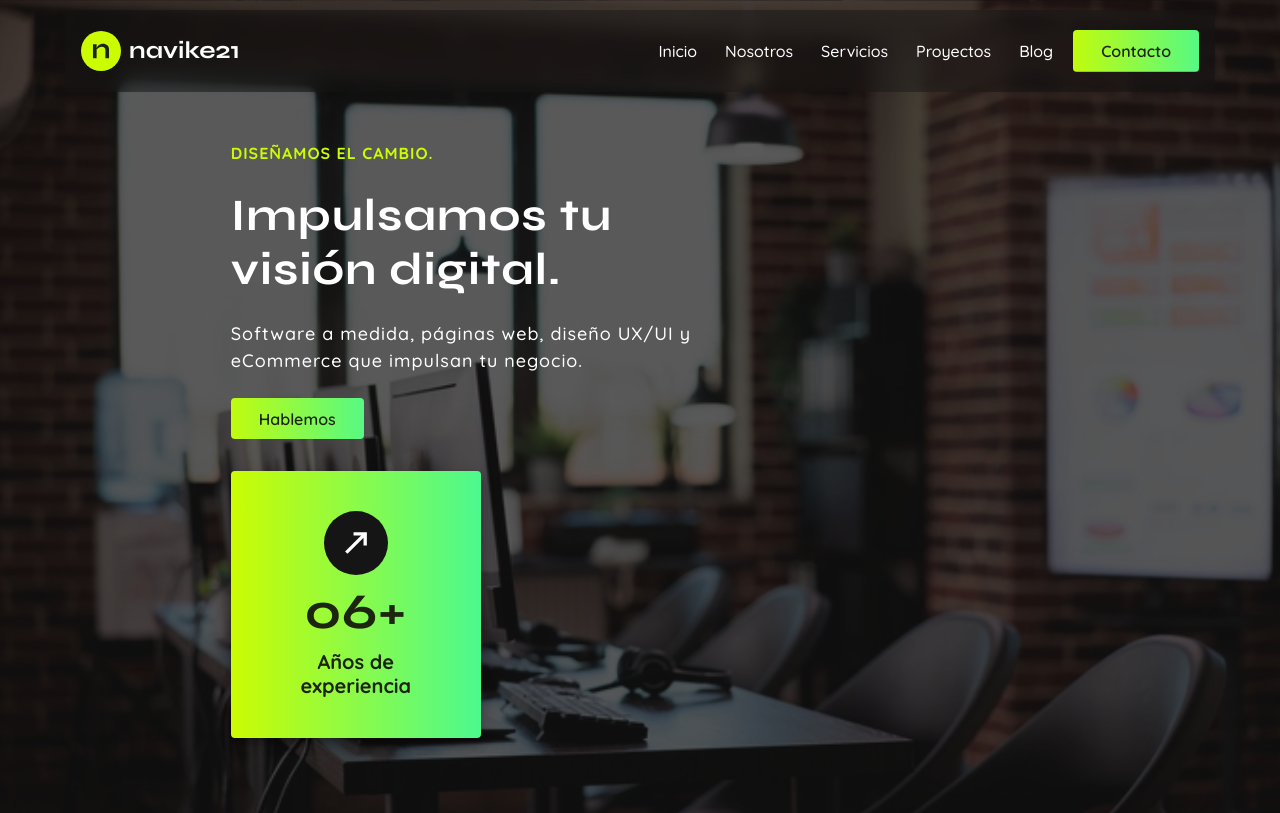
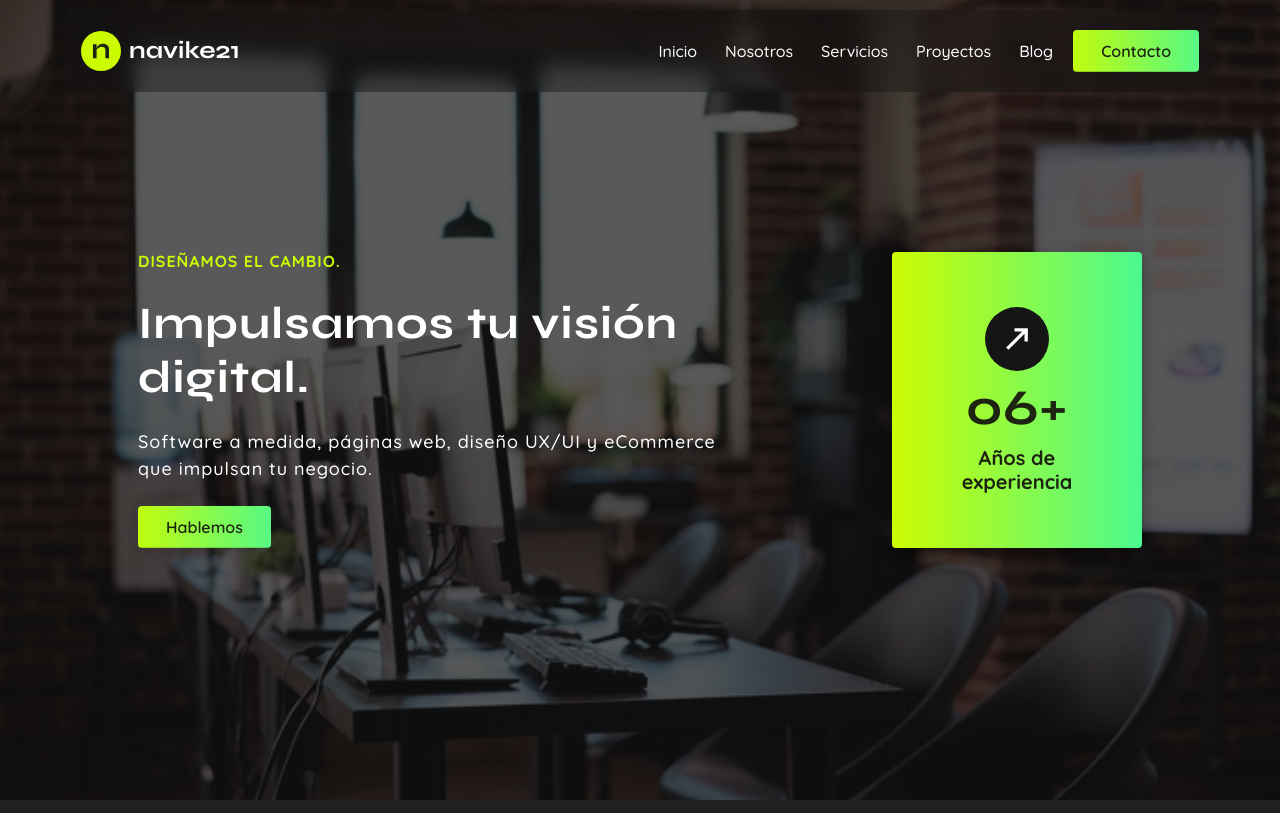
Before and after one commit to navike21/navike21-web, a Next.js app: page /es in a window 1280 px wide. Shown: the top 813 px of the page. Built offline with nearby package versions, Linux system fonts and the light colour scheme; what @mui/material-nextjs would draw is missing.

Commit message:
feat: enhance Content component to support dynamic content direction; refactor MainContent and styles for improved layout flexibility

```diff
--- a/src/app/homePage/components/HeroSection/HeroSection.tsx
+++ b/src/app/homePage/components/HeroSection/HeroSection.tsx
@@ -21,7 +21,7 @@ export const HeroSection = () => {
 
   return (
     <HeroContent backgroundImage={TEAM_WORK_BACKGROUND.src} overlay>
-      <Content>
+      <Content contentDirection="row">
         <HeroTextContentInfo>
           <Title type="subtitle" variant="h4" color="primary">
             Diseñamos el cambio.
--- a/src/libs/components/Content/Content.tsx
+++ b/src/libs/components/Content/Content.tsx
@@ -13,30 +13,28 @@ export interface ITitleProps {
   color?: "primary" | "white";
 }
 
-export interface ITitle extends ITitleProps {
+export interface ITitleAndSubtitle extends ITitleProps {
   text: string;
 }
 
-export interface ISubtitle extends ITitleProps {
-  text: string;
-}
-
-interface ContentProps extends IWrapProps {
+export interface ContentProps extends IWrapProps {
   children: ReactNode;
-  title?: ITitle;
-  subtitle?: ISubtitle;
+  title?: ITitleAndSubtitle;
+  subtitle?: ITitleAndSubtitle;
+  contentDirection?: "row" | "column";
 }
 
 export const Content = ({
   backgroundImage,
   backgroundColor,
   children,
+  contentDirection = "column",
   subtitle,
   title,
 }: ContentProps) => (
   <Wrap backgroundColor={backgroundColor} backgroundImage={backgroundImage}>
     <Container>
-      <MainContent>
+      <MainContent contentDirection={contentDirection}>
         {(title || subtitle) && (
           <ContentTitle>
             {subtitle && (
--- a/src/libs/components/Content/MainContent.tsx
+++ b/src/libs/components/Content/MainContent.tsx
@@ -2,10 +2,17 @@ import React, { ReactNode } from "react";
 import { MainContainer } from "./content.style";
 import { Grid2Props } from "@mui/material";
 
-interface IMainContentProps extends Grid2Props {
+export interface IMainContentProps extends Grid2Props {
   children: ReactNode;
+  contentDirection: "row" | "column";
 }
 
-export const MainContent = ({ children, ...props }: IMainContentProps) => (
-  <MainContainer {...props}>{children}</MainContainer>
+export const MainContent = ({
+  children,
+  contentDirection,
+  ...props
+}: IMainContentProps) => (
+  <MainContainer contentDirection={contentDirection} {...props}>
+    {children}
+  </MainContainer>
 );
--- a/src/libs/components/Content/content.style.ts
+++ b/src/libs/components/Content/content.style.ts
@@ -1,5 +1,6 @@
 import { Grid2, styled } from "@mui/material";
 import { IWrapProps } from "./Content";
+import { IMainContentProps } from "./MainContent";
 
 export const Wrap = styled("section")<IWrapProps>(
   ({ theme, backgroundImage, backgroundColor }) => ({
@@ -43,19 +44,23 @@ export const Container = styled("div")(({ theme }) => ({
   },
 }));
 
-export const MainContainer = styled(Grid2)(({ theme }) => ({
+export const MainContainer = styled(Grid2)<IMainContentProps>(
+  ({ theme, contentDirection }) => ({
     [theme.breakpoints.up("xs")]: {
       padding: theme.spacing(8, 0),
       width: "100%",
       display: "flex",
       gap: theme.spacing(6),
       flexDirection: "column",
+      justifyContent: "space-between",
     },
     [theme.breakpoints.up("md")]: {
       padding: theme.spacing(10, 0),
       gap: theme.spacing(4),
+      flexDirection: contentDirection,
     },
-}));
+  })
+);
 
 export const ContentTitle = styled("div")(({ theme }) => ({
   [theme.breakpoints.up("xs")]: {
@@ -65,8 +70,6 @@ export const ContentTitle = styled("div")(({ theme }) => ({
     width: "100%",
   },
   [theme.breakpoints.up("md")]: {
-    // width: theme.typography.pxToRem(400),
-    width: "100%",
     margin: "0 auto",
   },
 }));
```
Lines whose indentation alone changed are shown as unchanged.
